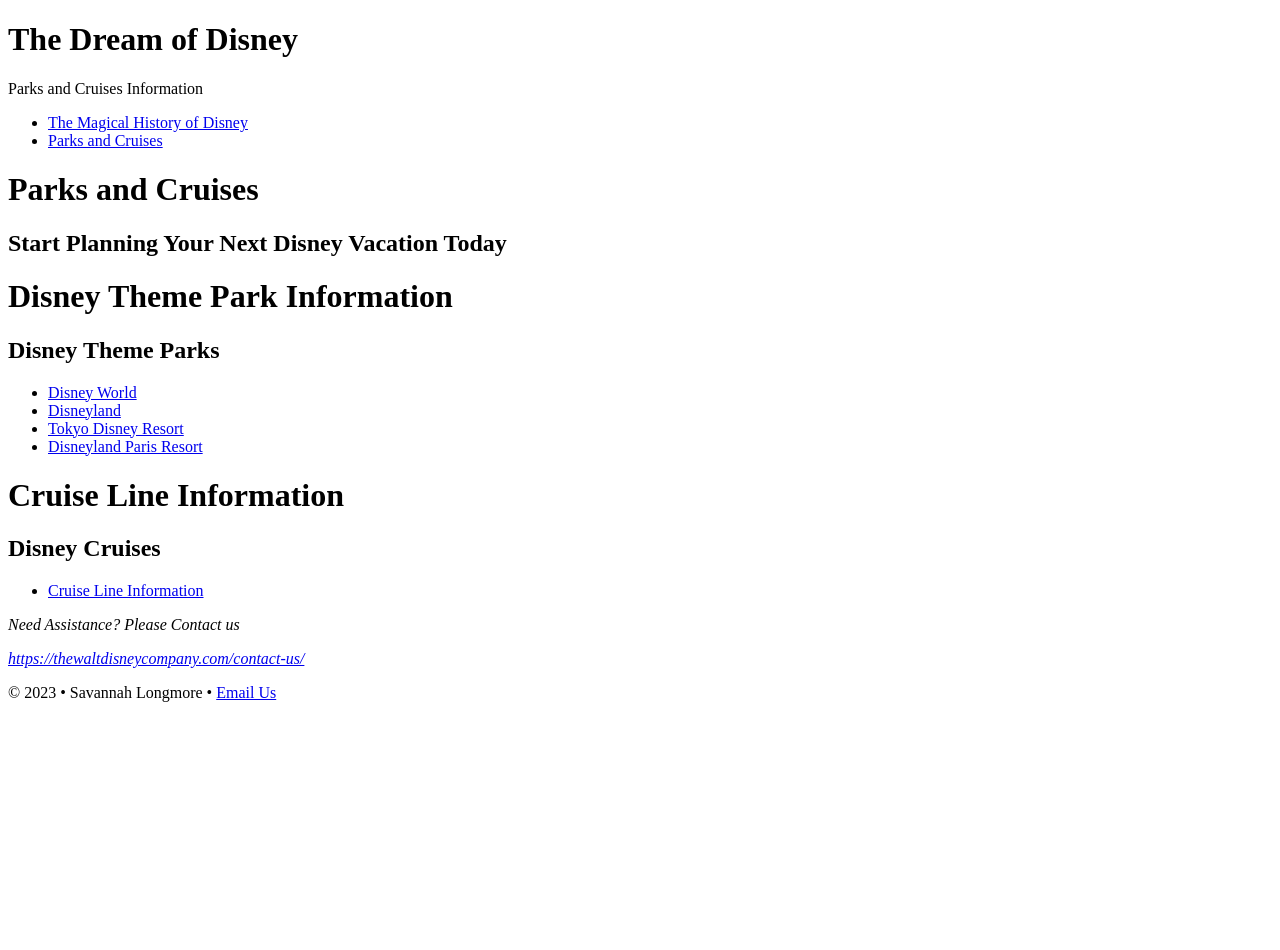
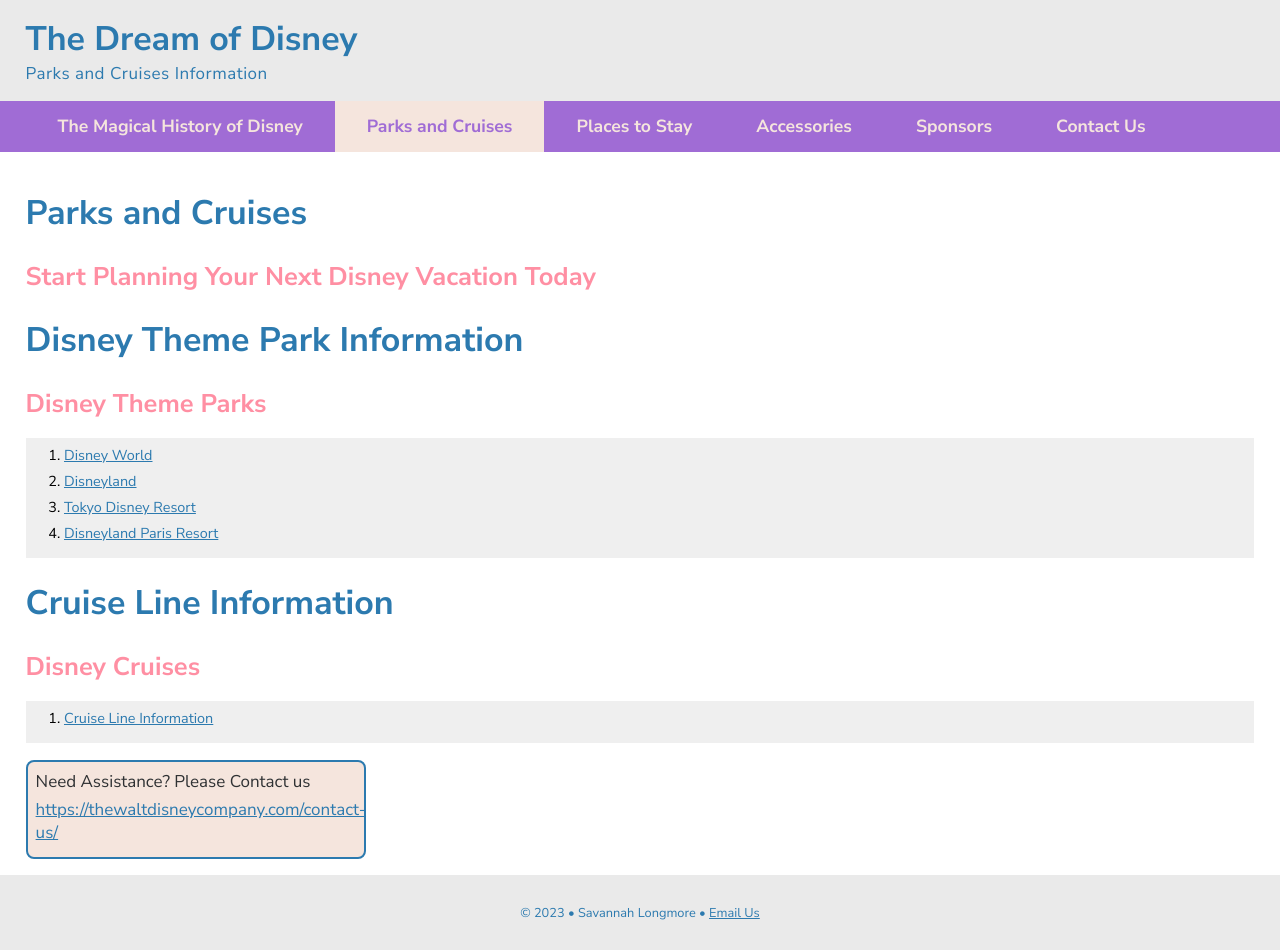
Before and after one commit to UntidyCeiling/dwdd1600, a plain HTML site: page 03hand-coding/parksandcruises.html in a window 1280 px wide. Before the commit the page ends 800 px from the top, so only its background shows below. Drawn offline with Linux system fonts and the light colour scheme; files that its build step writes are made by us from their sources.

Commit message:
a new upload03hand-coding

```diff
--- a/03hand-coding/parksandcruises.html
+++ b/03hand-coding/parksandcruises.html
@@ -6,7 +6,11 @@
             <meta charset="UTF-8">
             <meta name="description" content="Learn about the Declaration of Independence of the United States">
             <meta name="author" content="Savannah Longmore">
-
+            <link rel="stylesheet" href="traveler.css">
+            <link rel="preconnect" href="https://fonts.googleapis.com">
+            <link rel="preconnect" href="https://fonts.gstatic.com" crossorigin>
+            <link href="https://fonts.googleapis.com/css2?family=Nunito+Sans:opsz,wght@6..12,400;6..12,700&display=swap" rel="stylesheet">
+    <meta name="viewport" content="width=device-width, initial-scale=1">
         </head>
         <body>
             <!-- Start of the page header -->
@@ -18,8 +22,13 @@
             <nav>
                 <ul>
                     <li><a href="index.html">The Magical History of Disney</a></li>
-                     <li><a href="parksandcruises.html">Parks and Cruises</a></li>
+                     <li class="active"><a href="parksandcruises.html">Parks and Cruises</a></li>
+                    <li><a href= "placestostay.html"> Places to Stay</a></li>
+                    <li><a href="assessories.html"> Accessories</a></li>
+                    <li><a href="sponsors.html"> Sponsors</a></li>
+                    <li><a href="contactus.html"> Contact Us</a></li>
                        </ul>
+
             </nav>
             <!-- Start of the page Content -->
             <main>
@@ -28,22 +37,22 @@
 
                 <h1>Disney Theme Park Information</h1>
                 <h2>Disney Theme Parks</h2>
-                    <ul>
-                 <li><a href="disneyworld.html">Disney World</a></li>
+                    <ol>
+                        <li><a href="disneyworld.html">Disney World</a></li>
                         <li><a href="disneyland.html">Disneyland</a></li>
                         <li><a href="tokyodisneyresort.html">Tokyo Disney Resort</a></li>
-                        <li><a href="disneylandparis.html">Disneyland Paris Resort</a></li></ul>
+                        <li><a href="disneylandparis.html">Disneyland Paris Resort</a></li></ol>
 
                 <h1>Cruise Line Information</h1>
                 <h2>Disney Cruises</h2>
-                    <ul>
+                    <ol>
                         <li><a href="Cruiseline.html">Cruise Line Information</a></li>
+                         </ol>
 
-                </ul>
            <address>
             <p>Need Assistance? Please Contact us</p>
              <p><a href=https://thewaltdisneycompany.com/contact-us/ target="_blank" rel="noopener">https://thewaltdisneycompany.com/contact-us/</a></p>
-                </address>
+            </address>
 
 
 
```
Also changed, not shown: 03hand-coding/index.html (+12 -3 lines).
